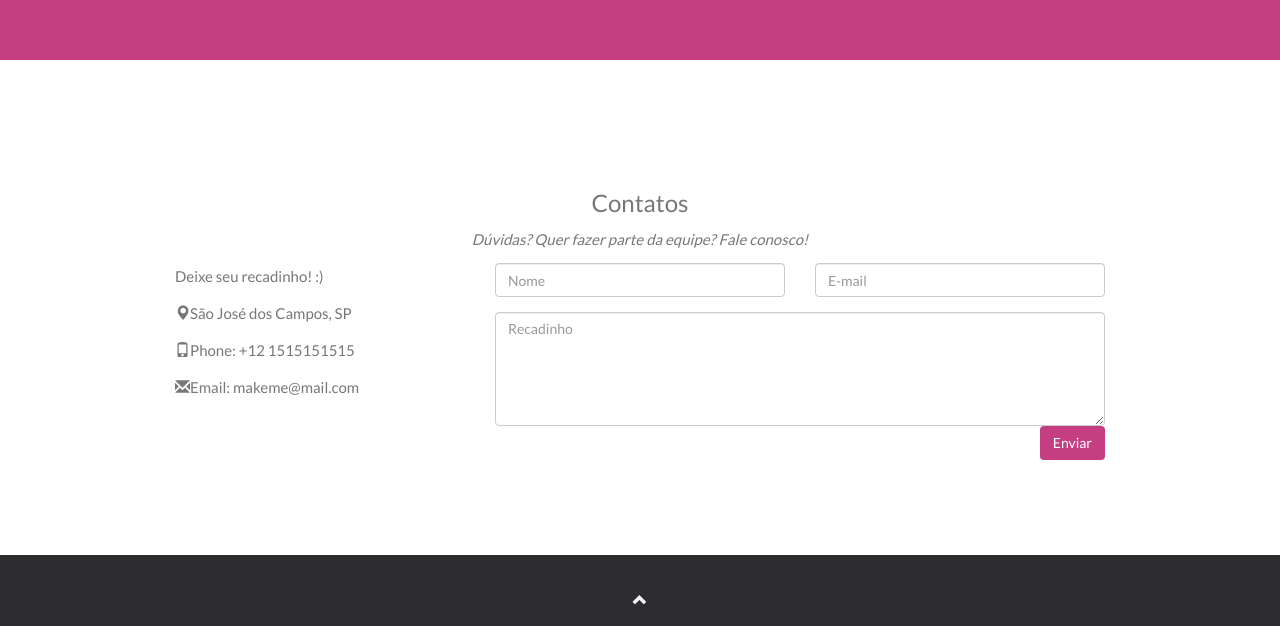
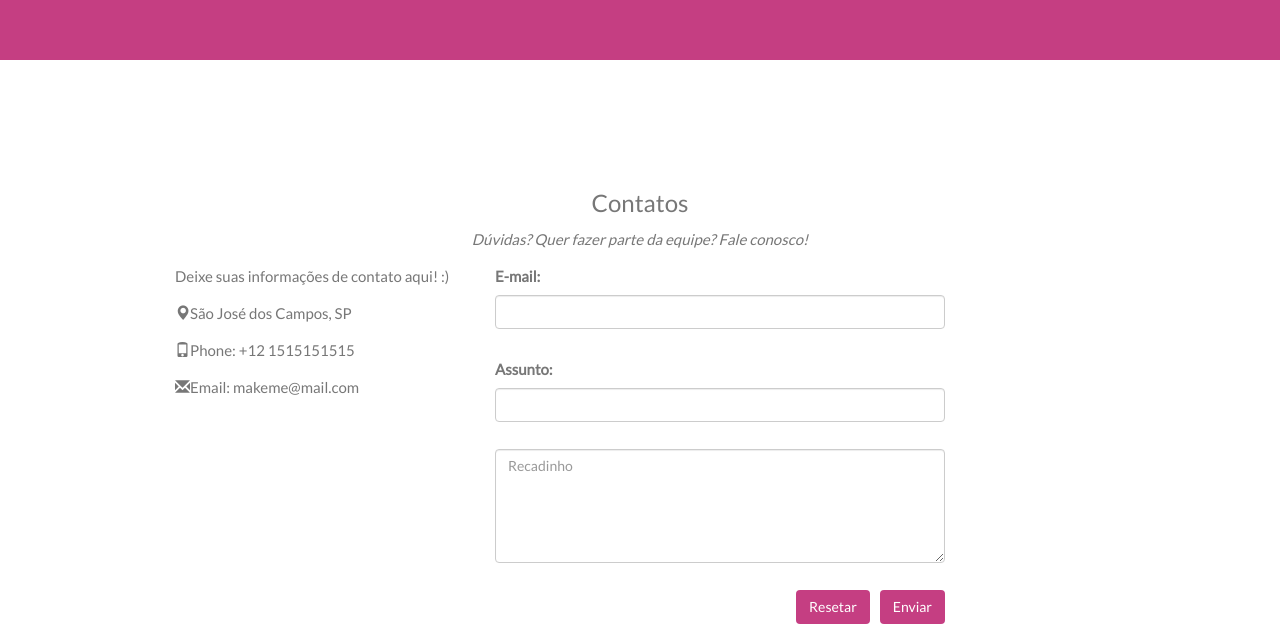
Before and after one commit to Nataliaareis/projetomake, a plain HTML site: page contatos.html in a window 1280 px wide. Shown: the part 188-814 px from the top of the page. Drawn offline with nearby package versions, Linux system fonts and the light colour scheme.

Commit message:
add forms

```diff
--- a/contatos.html
+++ b/contatos.html
@@ -44,27 +44,22 @@
         <p class="text-center"><em>Dúvidas? Quer fazer parte da equipe? Fale conosco!</em></p>
         <div class="row test">
             <div class="col-md-4">
-                <p>Deixe seu recadinho! :)</p>
+                <p>Deixe suas informações de contato aqui! :)</p>
                 <p><span class="glyphicon glyphicon-map-marker"></span>São José dos Campos, SP</p>
                 <p><span class="glyphicon glyphicon-phone"></span>Phone: +12 1515151515</p>
                 <p><span class="glyphicon glyphicon-envelope"></span>Email: makeme@mail.com</p>
             </div>
-            <div class="col-md-8">
-                <div class="row">
-                    <div class="col-sm-6 form-group">
-                        <input class="form-control" id="name" name="name" placeholder="Nome" type="text" required>
-                    </div>
-                    <div class="col-sm-6 form-group">
-                        <input class="form-control" id="email" name="email" placeholder="E-mail" type="email" required>
-                    </div>
+            <form action="/action_page.php" method="POST" target="_blank" autocomplete="on">
+                <div class="col-sm-6 form-group">
+                    <label for="email">E-mail:</label><br>
+                    <input type="email" class="form-control" id="email" name="email"><br>
+                    <label for="assunto">Assunto:</label><br>
+                    <input type="text"  class="form-control" id="assunto" name="assunto"><br>
+                    <textarea class="form-control" id="comments" name="comments" placeholder="Recadinho" rows="5"></textarea><br>
+                    <button class="btn pull-right" style="background-color: #c53e82; color: white;" type="submit">Enviar</button>
+                    <button class="btn pull-right" style="background-color: #c53e82; color: white; margin-right: 10px;" type="reset">Resetar</button>
                 </div>
-                <textarea class="form-control" id="comments" name="comments" placeholder="Recadinho" rows="5"></textarea>
-                <div class="row">
-                    <div class="col-md-12 form-group">
-                        <button class="btn pull-right" style="background-color: #c53e82; color: white;" type="submit">Enviar</button>
-                    </div>
-                </div>
-            </div>
+            </form>
         </div>
     </div>
     <footer class="text-center">
```
